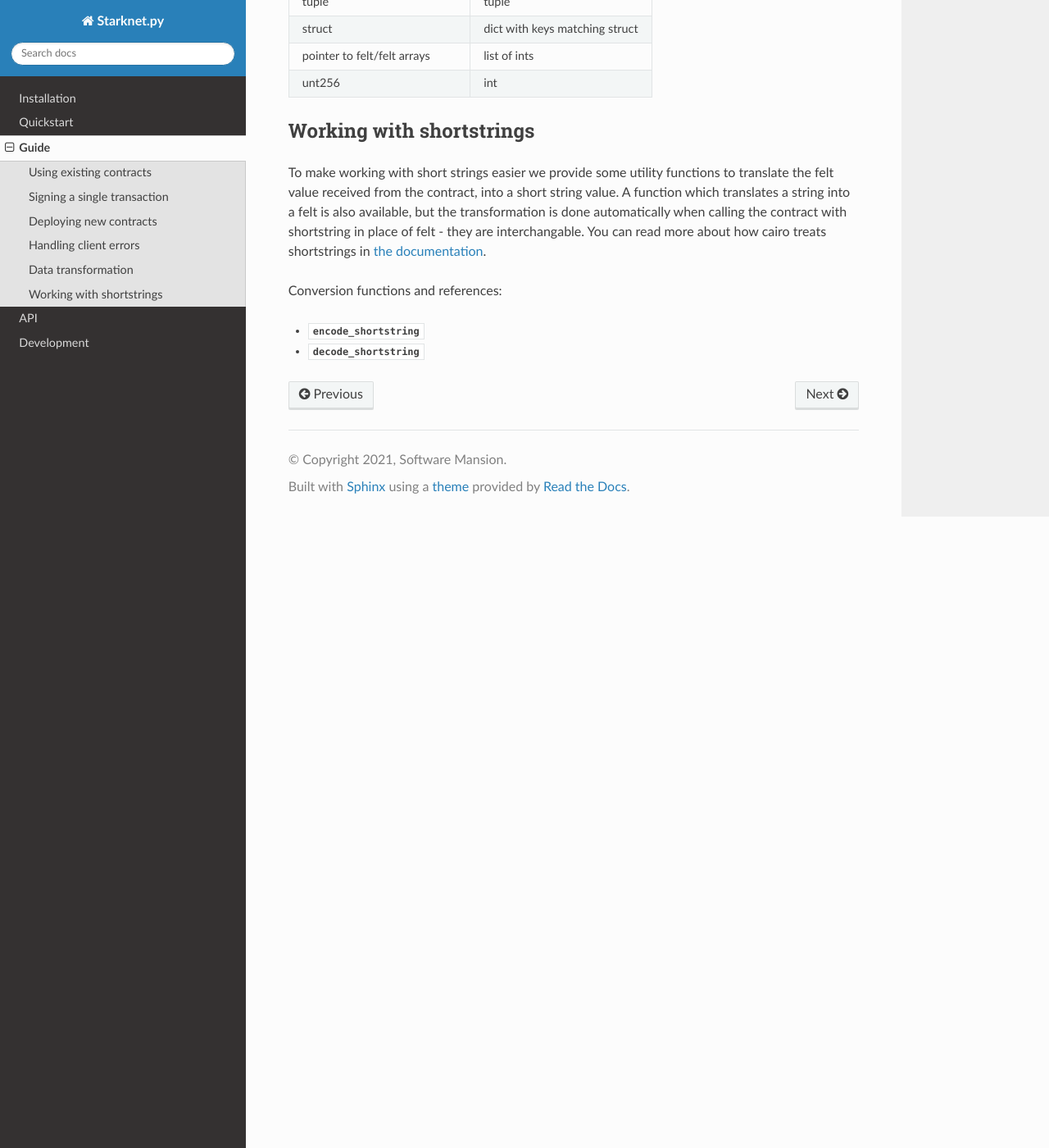
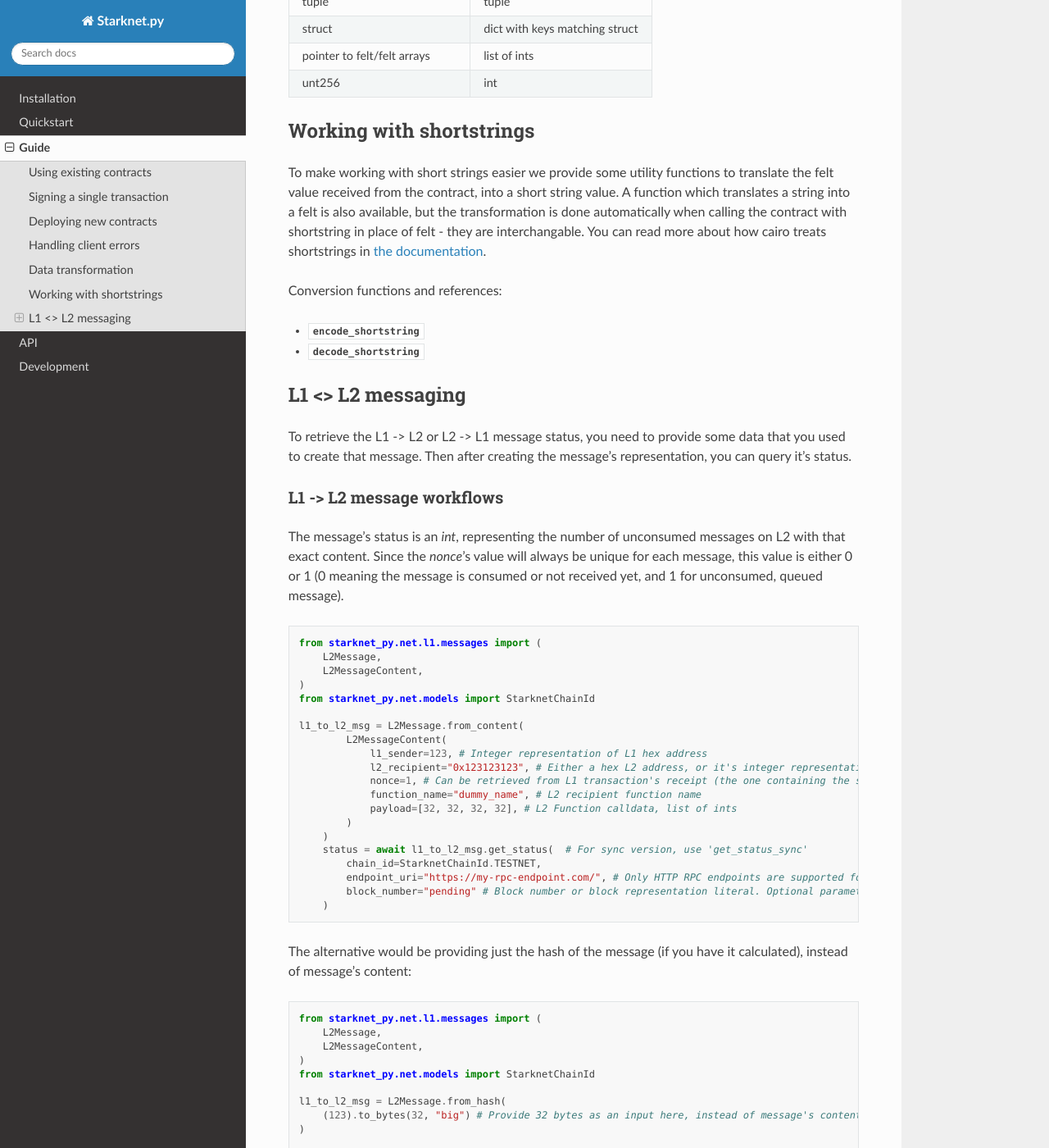
Before and after one commit to software-mansion/starknet.py, a Sphinx documentation site: the page built from docs/guide.rst, in a window 1280 px wide and 1400 px high, scrolled down 4789 px. Shown: the whole window at 82% size. Built offline with Sphinx 7.4.7 and the Read the Docs theme 2.0.0, drawn with Linux system fonts in a browser that asks for light colours; some of the changed text lies outside the part shown.

Commit message:
Modify the API slightly, add the docs

```diff
--- a/docs/guide.rst
+++ b/docs/guide.rst
@@ -301,3 +301,112 @@
 
 - :obj:`encode_shortstring <starknet_py.cairo.felt.encode_shortstring>`
 - :obj:`decode_shortstring <starknet_py.cairo.felt.decode_shortstring>`
+
+
+
+L1 <> L2 messaging
+------------------
+
+To retrieve the L1 -> L2 or L2 -> L1 message status, you need to provide some data that you used to create that message.
+Then after creating the message's representation, you can query it's status.
+
+
+
+L1 -> L2 message workflows
+##########################
+
+The message's status is an `int`, representing the number of unconsumed messages on L2 with that exact content.
+Since the `nonce`'s value will always be unique for each message, this value is either 0 or 1
+(0 meaning the message is consumed or not received yet, and 1 for unconsumed, queued message).
+
+.. code-block:: python
+
+    from starknet_py.net.l1.messages import (
+        L2Message,
+        L2MessageContent,
+    )
+    from starknet_py.net.models import StarknetChainId
+
+    l1_to_l2_msg = L2Message.from_content(
+            L2MessageContent(
+                l1_sender=123, # Integer representation of L1 hex address
+                l2_recipient="0x123123123", # Either a hex L2 address, or it's integer representation
+                nonce=1, # Can be retrieved from L1 transaction's receipt (the one containing the sent message)
+                function_name="dummy_name", # L2 recipient function name
+                payload=[32, 32, 32, 32], # L2 Function calldata, list of ints
+            )
+        )
+        status = await l1_to_l2_msg.get_status(  # For sync version, use 'get_status_sync'
+            chain_id=StarknetChainId.TESTNET,
+            endpoint_uri="https://my-rpc-endpoint.com/", # Only HTTP RPC endpoints are supported for now
+            block_number="pending" # Block number or block representation literal. Optional parameter
+        )
+
+The alternative would be providing just the hash of the message (if you have it calculated), instead of message's content:
+
+.. code-block:: python
+
+    from starknet_py.net.l1.messages import (
+        L2Message,
+        L2MessageContent,
+    )
+    from starknet_py.net.models import StarknetChainId
+
+    l1_to_l2_msg = L2Message.from_hash(
+        (123).to_bytes(32, "big") # Provide 32 bytes as an input here, instead of message's content
+    )
+
+    status = await l1_to_l2_msg.get_status(  # For sync version, use 'get_status_sync'
+        chain_id=StarknetChainId.TESTNET,
+        endpoint_uri="https://my-rpc-endpoint.com/", # Only HTTP RPC endpoints are supported for now
+        block_number="pending" # Block number or block representation literal. Optional parameter
+    )
+
+
+L2 -> L1 message workflows
+##########################
+
+As in previous section, you can provide L1 message content, and then fetch the status.
+The status is an `int`, representing the number of unconsumed messages on L1 of that exact content.
+
+.. code-block:: python
+
+    from starknet_py.net.l1.messages import (
+        L2Message,
+        L2MessageContent,
+    )
+    from starknet_py.net.models import StarknetChainId
+
+    l2_to_l1_msg = await L1Message.from_content(
+        L1MessageContent(
+            l2_sender='0x123123123', # Either a hex L2 address, or it's integer representation
+            l1_recipient=123, # Integer representation of L1 hex address
+            payload=[123, 123]
+        )
+    )
+
+    status = await l2_to_l1_msg.get_status(  # For sync version, use 'get_status_sync'
+        chain_id=StarknetChainId.TESTNET,
+        endpoint_uri="https://my-rpc-endpoint.com/", # Only HTTP RPC endpoints are supported for now
+        block_number="pending" # Block number or block representation literal
+    )
+
+Providing the hash is also possible (32 bytes):
+
+.. code-block:: python
+
+    from starknet_py.net.l1.messages import (
+        L2Message,
+        L2MessageContent,
+    )
+    from starknet_py.net.models import StarknetChainId
+
+    l2_to_l1_msg = await L2Message.from_hash(
+        (123).to_bytes(32, "big") # Provide 32 bytes as an input here, instead of message's content
+    )
+
+    status = await l2_to_l1_msg.get_status(  # For sync version, use 'get_status_sync'
+        chain_id=StarknetChainId.TESTNET,
+        endpoint_uri="https://my-rpc-endpoint.com/", # Only HTTP RPC endpoints are supported for now
+        block_number="pending" # Block number or block representation literal
+    )
```
Also changed, not shown: 2 other files.
